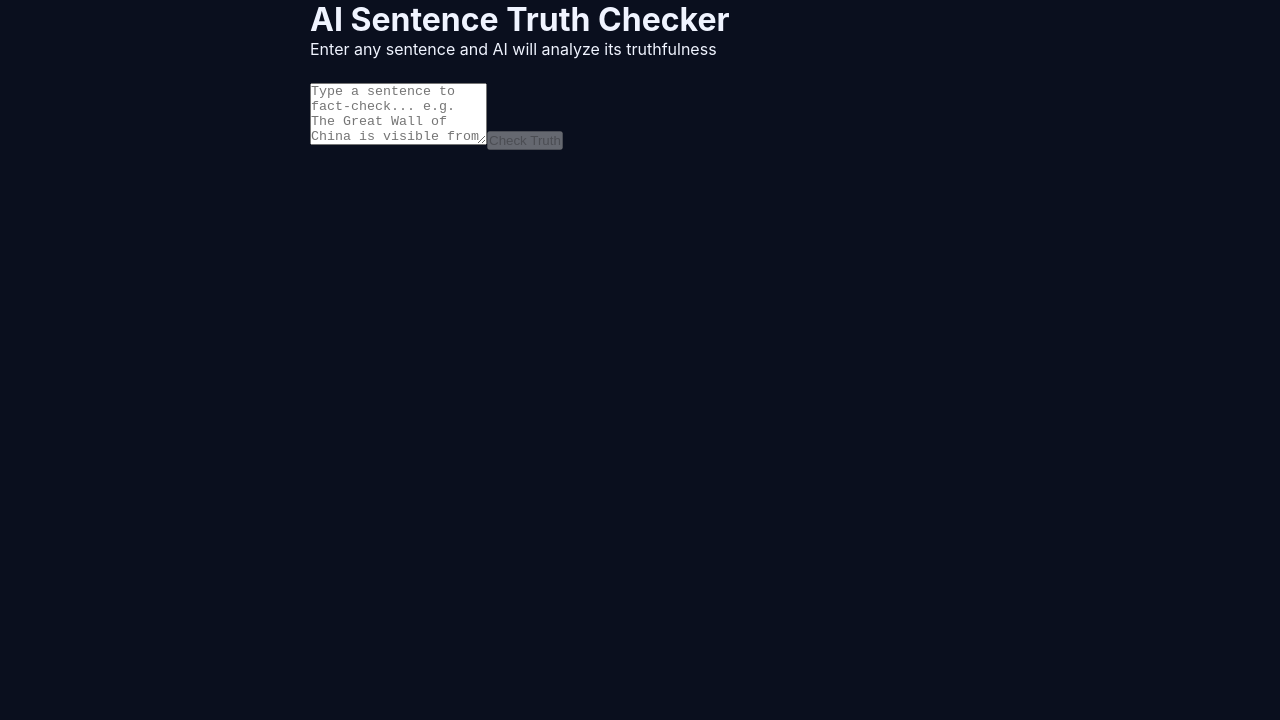
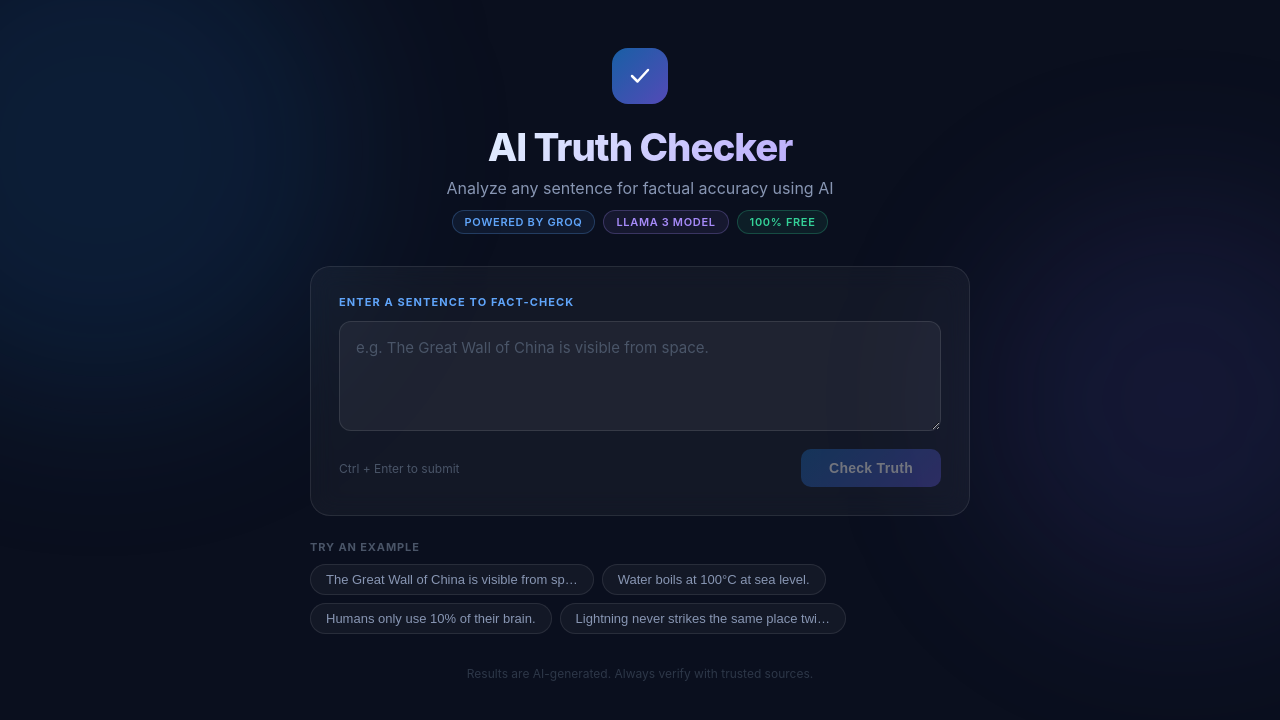
Before and after one commit to lavanyapothireddy/AI-Sentence-With-Truth-Checker, a React (Vite) app in the folder frontend/: page / in a window 1280 px wide. Shown: the top 720 px of the page. Built offline with nearby package versions, Linux system fonts and the light colour scheme; no server answers.

Commit message:
Update App.jsx

```diff
--- a/frontend/src/App.jsx
+++ b/frontend/src/App.jsx
@@ -1,35 +1,57 @@
-import { useState } from 'react'
+import React, { useState } from 'react'
+import './App.css'
 
 const API_URL = import.meta.env.VITE_API_URL || 'http://localhost:5000'
 
+const verdictConfig = {
+  TRUE:      { label: 'True',      icon: '✓', cls: 'verdict-true' },
+  FALSE:     { label: 'False',     icon: '✗', cls: 'verdict-false' },
+  UNCERTAIN: { label: 'Uncertain', icon: '?', cls: 'verdict-uncertain' },
+}
+
+const examples = [
+  'The Great Wall of China is visible from space.',
+  'Water boils at 100°C at sea level.',
+  'Humans only use 10% of their brain.',
+  'Lightning never strikes the same place twice.',
+]
+
 function VerdictBadge({ verdict }) {
-  const styles = {
-    TRUE:      { bg: '#EAF3DE', color: '#3B6D11', label: '✓ TRUE' },
-    FALSE:     { bg: '#FCEBEB', color: '#A32D2D', label: '✗ FALSE' },
-    UNCERTAIN: { bg: '#FAEEDA', color: '#854F0B', label: '? UNCERTAIN' },
-  }
-  const s = styles[verdict] || styles.UNCERTAIN
+  const cfg = verdictConfig[verdict] || verdictConfig.UNCERTAIN
   return (
-    <span style={{
-      background: s.bg, color: s.color,
-      padding: '6px 18px', borderRadius: '99px',
-      fontWeight: 600, fontSize: '15px', display: 'inline-block'
-    }}>
-      {s.label}
-    </span>
+    <div className={`verdict-badge ${cfg.cls}`}>
+      <span className="verdict-icon-wrap">{cfg.icon}</span>
+      <span>{cfg.label}</span>
+    </div>
   )
 }
 
-function ConfidenceBar({ confidence }) {
-  const color = confidence >= 70 ? '#639922' : confidence >= 40 ? '#BA7517' : '#E24B4A'
+function ConfidenceRing({ confidence }) {
+  const r = 34
+  const circ = 2 * Math.PI * r
+  const filled = (confidence / 100) * circ
+  const color = confidence >= 70 ? '#4ade80' : confidence >= 40 ? '#fbbf24' : '#f87171'
+  const trackColor = confidence >= 70
+    ? 'rgba(74,222,128,0.12)'
+    : confidence >= 40
+    ? 'rgba(251,191,36,0.12)'
+    : 'rgba(248,113,113,0.12)'
   return (
-    <div style={{ marginTop: '12px' }}>
-      <div style={{ display: 'flex', justifyContent: 'space-between', fontSize: '13px', color: '#888', marginBottom: '5px' }}>
-        <span>Confidence</span><span>{confidence}%</span>
-      </div>
-      <div style={{ background: '#eee', borderRadius: '99px', height: '8px', overflow: 'hidden' }}>
-        <div style={{ width: `${confidence}%`, background: color, height: '100%', borderRadius: '99px', transition: 'width 0.6s ease' }} />
-      </div>
+    <div className="conf-ring-wrap">
+      <svg width="92" height="92" viewBox="0 0 92 92">
+        <circle cx="46" cy="46" r={r} fill={trackColor} />
+        <circle cx="46" cy="46" r={r} fill="none" stroke="rgba(255,255,255,0.06)" strokeWidth="6" />
+        <circle
+          cx="46" cy="46" r={r} fill="none"
+          stroke={color} strokeWidth="6"
+          strokeDasharray={`${filled} ${circ}`}
+          strokeLinecap="round"
+          transform="rotate(-90 46 46)"
+          style={{ transition: 'stroke-dasharray 0.9s ease' }}
+        />
+        <text x="46" y="42" textAnchor="middle" fontSize="17" fontWeight="700" fill={color}>{confidence}</text>
+        <text x="46" y="56" textAnchor="middle" fontSize="10" fill="rgba(255,255,255,0.35)">% sure</text>
+      </svg>
     </div>
   )
 }
@@ -39,60 +61,143 @@ export default function App() {
   const [result, setResult] = useState(null)
   const [loading, setLoading] = useState(false)
   const [error, setError] = useState('')
+  const [checked, setChecked] = useState('')
 
-  const handleCheck = async () => {
-    if (!sentence.trim()) return
+  const handleCheck = async (text) => {
+    const target = text || sentence
+    if (!target.trim()) return
     setLoading(true)
     setResult(null)
     setError('')
+    setChecked(target)
+
     try {
       const res = await fetch(`${API_URL}/api/check`, {
         method: 'POST',
         headers: { 'Content-Type': 'application/json' },
-        body: JSON.stringify({ sentence })
+        body: JSON.stringify({ sentence: target })
       })
       const data = await res.json()
       if (!res.ok) throw new Error(data.error || 'Server error')
       setResult(data)
     } catch (err) {
-      setError(err.message)
+      setError('Cannot connect to server. Make sure backend is running on port 5000.')
     } finally {
       setLoading(false)
     }
   }
 
+  const handleExample = (ex) => {
+    setSentence(ex)
+    handleCheck(ex)
+  }
+
   return (
+    <div className="page">
+      <div className="bg-glow glow-1" />
+      <div className="bg-glow glow-2" />
+
       <div className="container">
-      <header>
-        <h1>AI Sentence Truth Checker</h1>
-        <p>Enter any sentence and AI will analyze its truthfulness</p>
+
+        <header className="header">
+          <div className="logo-wrap">
+            <svg width="28" height="28" viewBox="0 0 28 28" fill="none">
+              <path d="M6 14l5.5 5.5L22 8" stroke="white" strokeWidth="2.5" strokeLinecap="round" strokeLinejoin="round"/>
+            </svg>
+          </div>
+          <h1 className="title">AI Truth Checker</h1>
+          <p className="subtitle">Analyze any sentence for factual accuracy using AI</p>
+          <div className="tag-row">
+            <span className="tag tag-blue">Powered by Groq</span>
+            <span className="tag tag-purple">Llama 3 Model</span>
+            <span className="tag tag-teal">100% Free</span>
+          </div>
         </header>
 
-      <div className="card">
+        <div className="input-card">
+          <label className="input-label">Enter a sentence to fact-check</label>
           <textarea
+            className="input-area"
             value={sentence}
             onChange={e => setSentence(e.target.value)}
-          placeholder="Type a sentence to fact-check... e.g. The Great Wall of China is visible from space."
-          rows={4}
+            placeholder="e.g. The Great Wall of China is visible from space."
+            rows={3}
             onKeyDown={e => e.key === 'Enter' && e.ctrlKey && handleCheck()}
           />
-        <button onClick={handleCheck} disabled={loading || !sentence.trim()} className="btn-check">
-          {loading ? 'Analyzing...' : 'Check Truth'}
+          <div className="input-footer">
+            <span className="hint">Ctrl + Enter to submit</span>
+            <button
+              className="btn-primary"
+              onClick={() => handleCheck()}
+              disabled={loading || !sentence.trim()}
+            >
+              {loading
+                ? <><span className="spinner" /> Analyzing...</>
+                : <>Check Truth</>}
             </button>
           </div>
+        </div>
 
-      {error && <div className="error-box">{error}</div>}
+        <div>
+          <p className="section-label">Try an example</p>
+          <div className="examples-list">
+            {examples.map((ex, i) => (
+              <button key={i} className="example-chip" onClick={() => handleExample(ex)}>
+                {ex.length > 42 ? ex.slice(0, 42) + '…' : ex}
+              </button>
+            ))}
+          </div>
+        </div>
 
-      {result && (
+        {error && (
+          <div className="error-box">
+            <span style={{ fontSize: '16px' }}>⚠</span> {error}
+          </div>
+        )}
+
+        {loading && (
+          <div className="skeleton-card">
+            <div className="skel skel-title" />
+            <div className="skel skel-bar" />
+            <div className="skel skel-text" />
+            <div className="skel skel-text short" />
+          </div>
+        )}
+
+        {result && !loading && (
           <div className="result-card">
+            <div className="result-header">
+              <div className="result-left">
                 <VerdictBadge verdict={result.verdict} />
-          <ConfidenceBar confidence={result.confidence} />
+                <p className="checked-sentence">"{checked}"</p>
+              </div>
+              <ConfidenceRing confidence={result.confidence} />
+            </div>
+
+            <div className="divider" />
+
+            <div className="result-body">
+              <div>
+                <span className="block-label">Analysis</span>
                 <p className="explanation">{result.explanation}</p>
-          <div className="sources-hint">
-            <span>Sources to verify: </span>{result.sources_hint}
+              </div>
+              <div className="sources-block">
+                <span className="block-label">Verify with</span>
+                <p className="sources-text">{result.sources_hint}</p>
+              </div>
+            </div>
+
+            <div className="result-footer">
+              <button className="btn-secondary" onClick={() => { setResult(null); setSentence('') }}>
+                ← Check another sentence
+              </button>
             </div>
           </div>
         )}
+
+        <p className="footer-note">Results are AI-generated. Always verify with trusted sources.</p>
+
+      </div>
     </div>
   )
 }
```
Lines whose indentation alone changed are shown as unchanged.
